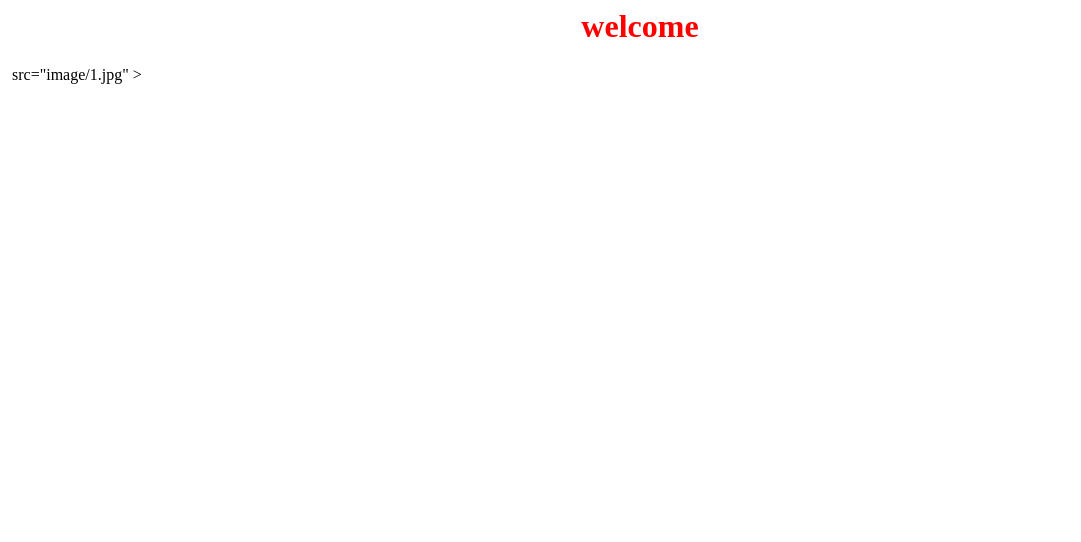
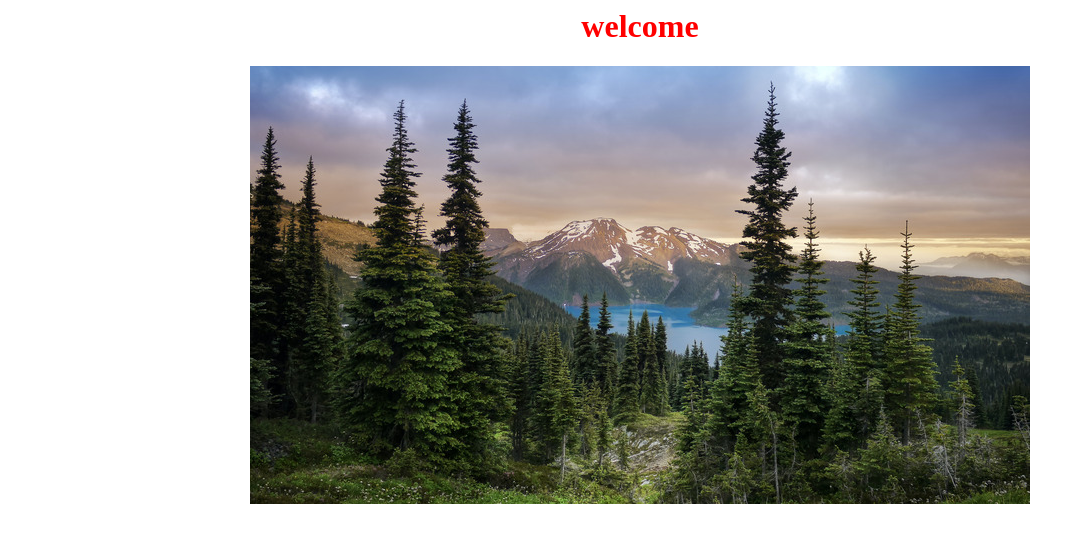
Before and after one commit to phakhamon99/testimage, a plain HTML site: page index.html in a window 1280 px wide. Shown: the whole page, without its empty margins (0-1081 px from the left). Drawn offline with Linux system fonts and the light colour scheme.

Commit message:
Update index.html

```diff
--- a/index.html
+++ b/index.html
@@ -1,2 +1,2 @@
 <h1> <font color=red>  <center> welcome </center> </font></h1>
-<img <center> src="image/1.jpg" </center>>
+<center> <img src="image/1.jpg" > </center>
```
